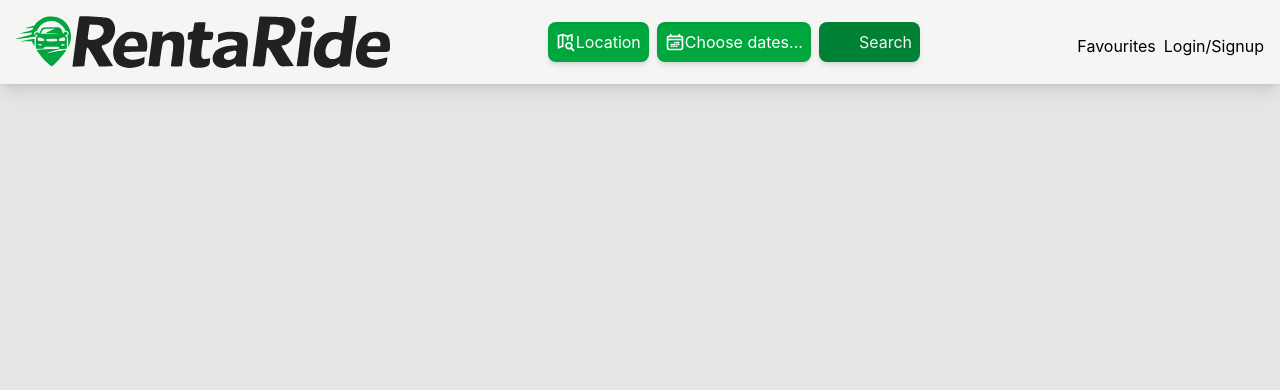
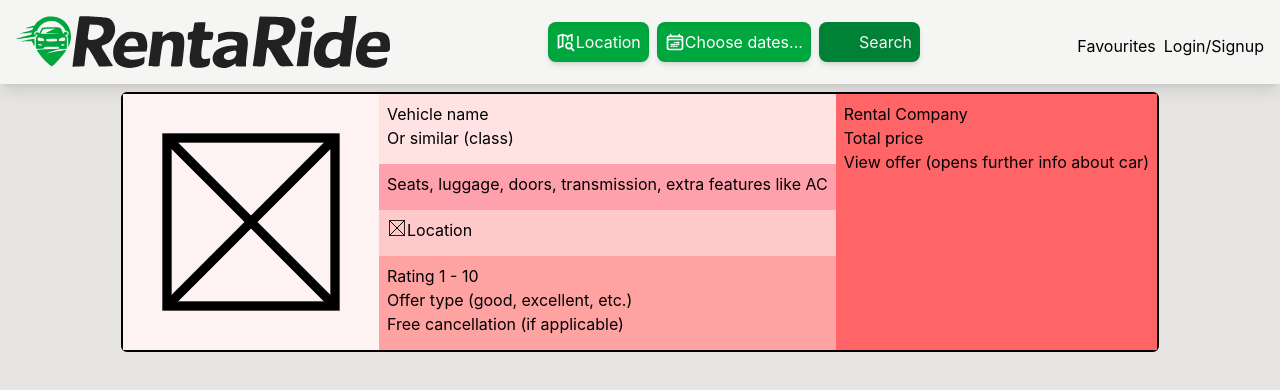
Before and after one commit to pavkodev/RentaRide, a React (Vite) app: page / in a window 1280 px wide. Shown: the top 390 px of the page. Built offline with nearby package versions, Linux system fonts and the light colour scheme.

Commit message:
Removed initial date value being chosen by default on calendar, added placeholder rental car card.

```diff
--- a/src/App.tsx
+++ b/src/App.tsx
@@ -2,12 +2,13 @@ import "./App.css";
 import "react-calendar/dist/Calendar.css";
 import "./CustomCalendarStyling.css";
 import Header from "./components/Header";
+import RentalCard from "./components/RentalCard";
 
 function App() {
   return (
     <>
       <Header />
-      <div></div>
+      <RentalCard />
     </>
   );
 }
--- a/src/components/Header.tsx
+++ b/src/components/Header.tsx
@@ -92,9 +92,6 @@ const Header = () => {
             </label>
             <Calendar
               onChange={(value) => handleChange(value)}
-              defaultValue={
-                new Date(new Date().setDate(dateToday.getDate() + 1))
-              }
               selectRange={true}
               minDate={dateToday}
               minDetail="year"
--- /dev/null
+++ b/src/components/RentalCard.tsx
@@ -0,0 +1,39 @@
+const RentalCard = () => {
+  return (
+    <div className="m-auto my-2 flex w-fit max-w-[90%] flex-col rounded-md border-2 sm:grid sm:auto-cols-max">
+      <img
+        src="src/assets/placeholder_icon.svg"
+        className="row-span-full size-64 place-self-end bg-red-50 p-4 sm:col-1"
+        alt="Vehicle image"
+      />
+      <div className="grid sm:col-span-2 sm:h-full">
+        <div className="bg-red-100 p-2">
+          <p>Vehicle name</p>
+          <p>Or similar (class)</p>
+        </div>
+        <p className="bg-rose-300 p-2">
+          Seats, luggage, doors, transmission, extra features like AC
+        </p>
+        <div className="flex bg-red-200 p-2">
+          <img
+            src="src/assets/placeholder_icon.svg"
+            className="size-5"
+            alt="Location"
+          />
+          <p>Location</p>
+        </div>
+        <div className="bg-red-300 p-2">
+          <p>Rating 1 - 10</p>
+          <p>Offer type (good, excellent, etc.)</p>
+          <p>Free cancellation (if applicable)</p>
+        </div>
+      </div>
+      <div className="bg-red-400 p-2 sm:col-4">
+        <p>Rental Company</p>
+        <p>Total price</p>
+        <button>View offer (opens further info about car)</button>
+      </div>
+    </div>
+  );
+};
+export default RentalCard;
```
Also changed, not shown: src/assets/placeholder_icon.svg (added).
